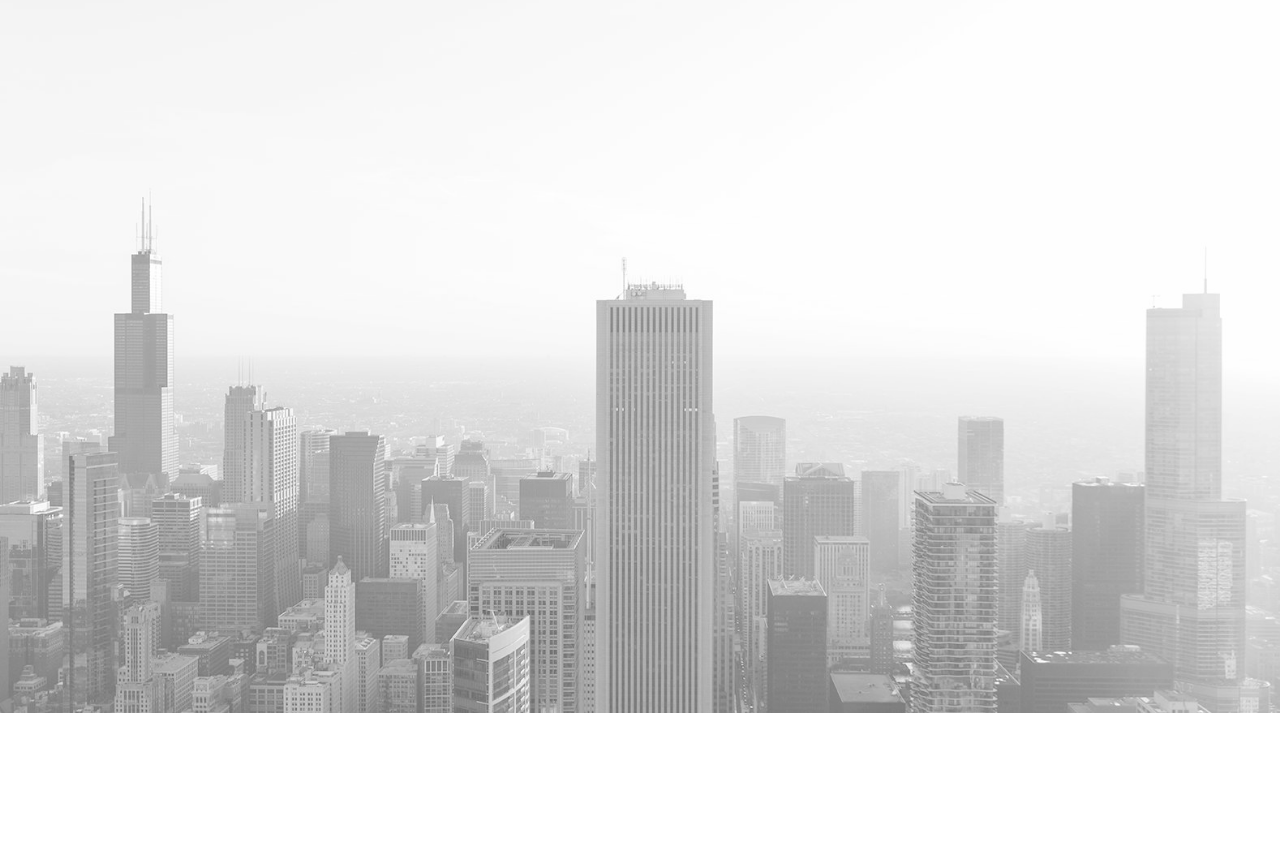
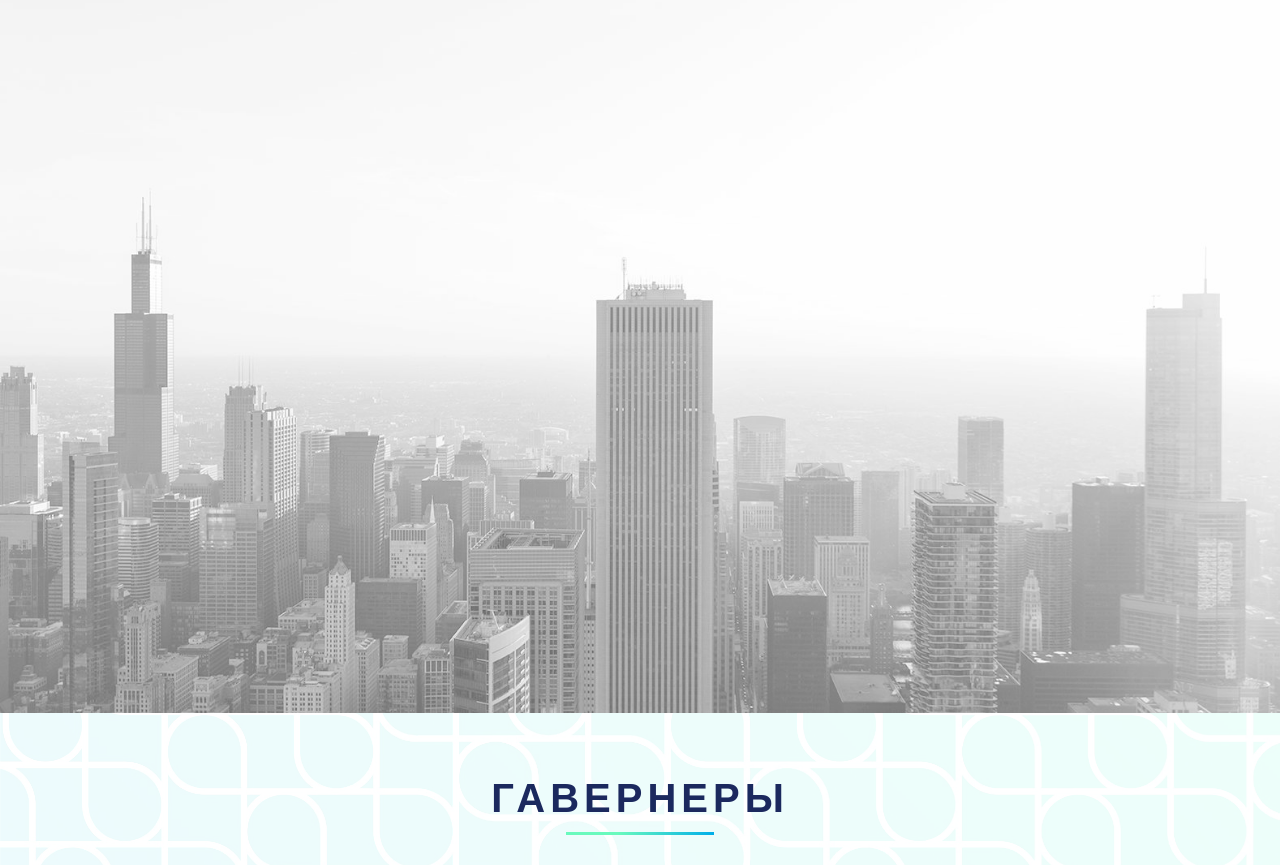
Before and after one commit to MatevosianArutiun/ONERuDAO, a website: page src/index.html in a window 1280 px wide. Shown: the part 87-952 px from the top of the page. Before the commit the page ends 800 px from the top, so only its background shows below. Drawn offline with nearby package versions, Linux system fonts and the light colour scheme; files that its build step writes are made by us from their sources; files whose address does not match are found by name.

Commit message:
add section-governor

```diff
--- /dev/null
+++ b/src/css/components/_governor.scss
@@ -0,0 +1,30 @@
+.section-governor {
+    height: 90vh;
+    background-image: url(../images/governor_fon.png);
+    background-repeat: no-repeat;
+    background-size: cover;
+    // background-attachment: fixed;
+    // background-position: right;
+    &__container {
+        padding-top: 50px;
+        @include flex(center, center, column);
+    }
+    &__title {
+          position: relative;
+          font-family: $main-font;
+          letter-spacing: 5px;
+          text-transform: uppercase;
+          @include text($H700, 600, $midnight-blue);
+          line-height: 1.8;
+          &::after {
+            position: absolute;
+            bottom: 0;
+            left: 25%;
+            display: block;
+            content: "";
+            height: 3px;
+            width: 50%;
+            background-image: linear-gradient(90deg, rgba(105,250,189,1) 35%, rgba(0,174,233,1) 100%);
+          }
+    }
+}
--- a/src/css/components/_header.scss
+++ b/src/css/components/_header.scss
@@ -3,5 +3,6 @@
   background-image: url(../images/header_fon_1.png);
   background-repeat: no-repeat;
   background-size: cover;
+//   background-attachment: fixed;
   background-position: 100% 100%;
 }
--- a/src/css/core/_common.scss
+++ b/src/css/core/_common.scss
@@ -2,7 +2,7 @@
     margin: 0;
     padding: 0;
     box-sizing: border-box;
-    // scroll-behavior: smooth;
+    scroll-behavior: smooth;
   }
   body {
     padding-top: 10vh;
--- a/src/css/core/_vars.scss
+++ b/src/css/core/_vars.scss
@@ -18,7 +18,7 @@ $text-font: 'Fira Sans', sans-serif;
 
 $H900: calcRem(90px);
 $H800: calcRem(75px);
-$H700: calcRem(30px);
+$H700: calcRem(40px);
 $H600: calcRem(30px);
 $H500: calcRem(24px);
 $H400: calcRem(22px);
--- a/src/css/style.scss
+++ b/src/css/style.scss
@@ -15,3 +15,4 @@
 // // Components
 @import "./components/navigation";
 @import "./components/header";
+@import "./components/governor";
--- a/src/index.html
+++ b/src/index.html
@@ -12,6 +12,9 @@
 <body>
   //= templates/navigation.html
   //= templates/header.html
+  <main>
+    //= templates/governor.html
+  </main>
 </body>
 
 </html>
--- /dev/null
+++ b/src/templates/governor.html
@@ -0,0 +1,5 @@
+<div class="section-governor" id="governor">
+    <div class="section-governor__container container">
+        <h2 class="section-governor__title">Гавернеры</h2>
+    </div>
+</div>
--- a/src/templates/navigation.html
+++ b/src/templates/navigation.html
@@ -14,7 +14,7 @@
                     <a href="#header" class="menu__link">О Нас</a>
                 </li>
                 <li class="menu__item">
-                    <a href="#intro" class="menu__link">Гавернеры</a>
+                    <a href="#governor" class="menu__link">Гавернеры</a>
                 </li>
                 <li class="menu__item">
                     <a href="#experience" class="menu__link">Мандаты</a>
```
Also changed, not shown: src/images/governor_fon.png (added), src/images/header_fon_3.png (added).
